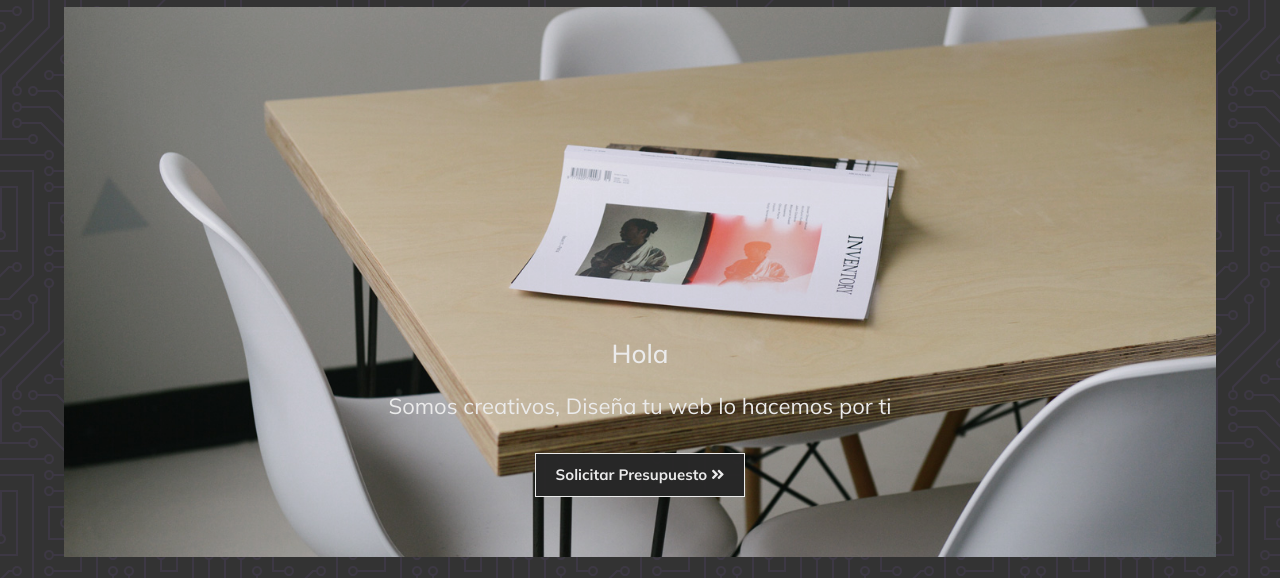
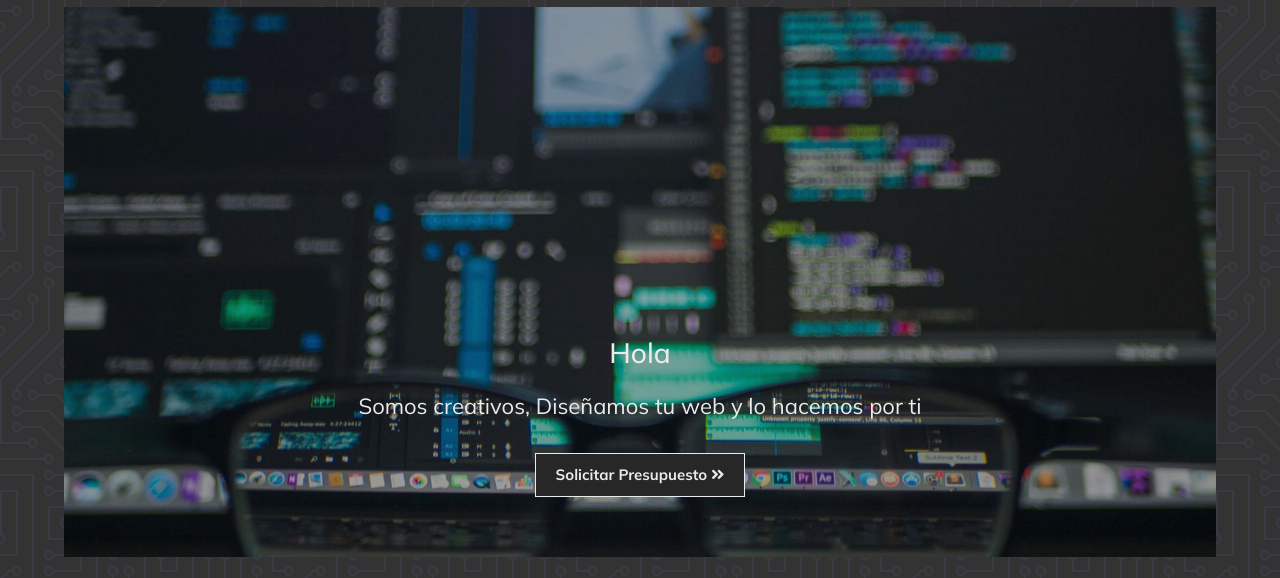
Before and after one commit to studiocodigowp/github, a website: page index.html in a window 1280 px wide. Shown: the part 70-648 px from the top of the page. Drawn offline with nearby package versions, Linux system fonts and the light colour scheme.

Commit message:
javascript1.0

```diff
--- a/index.html
+++ b/index.html
@@ -63,10 +63,10 @@
 <hr>
  <!--hero-->
 <main class="hero container-fluid">
-    <h2 class="titulo1">Hola</h2>
-    <p class="titulo2">Somos creativos, Diseña tu web lo hacemos por ti</p>
+    <h2 id="primero" class="texto1">Hola</h2>
+    <p id="segundo" class="texto2">Somos creativos, Diseñamos tu web y lo hacemos por ti</p>
 <!--Boton-->
-    <a href="./pages/contacto.html" class="btn-hero">Solicitar Presupuesto <i class="fas fa-angle-double-right"></i></a>
+    <a href="" id="btn-hero" class="btn-hero">Solicitar Presupuesto <i class="fas fa-angle-double-right"></i></a>
 </main>
 
 <footer class="text-white container-fluid pt-4">
@@ -86,5 +86,6 @@
 </footer>
 
 <script src="https://cdn.jsdelivr.net/npm/bootstrap@5.1.0/dist/js/bootstrap.bundle.min.js" integrity="sha384-U1DAWAznBHeqEIlVSCgzq+c9gqGAJn5c/t99JyeKa9xxaYpSvHU5awsuZVVFIhvj" crossorigin="anonymous"></script>
+<script src="./js/main.js"></script>
 </body>
 </html>
--- /dev/null
+++ b/js/main.js
@@ -0,0 +1,20 @@
+// SELECTORES INDIVIDUALES
+// getElementById(): selecciona el elemento por su atributo ID
+// querySelector(): Selecciona el elemento con un selector CSS, devolviendo el primer elemento que coincida
+
+//SELECTORES MULTIPLES
+// getElementsByClassName(): Selecciona todos los elementos que tengan la clase especificada
+// getElementsByTagName(): Selecciona todos los elementos por la etiqueta especificada
+// querySelectorAll(): Selecciona todos los elementos con el selector CSS especificado
+
+//-------------------------------------------------------------------------
+
+let boton = document.getElementById("btn-hero");
+
+let segundoParrafo = document.querySelector("#segundo");
+
+let parrafos = document.getElementsByClassName("texto2");
+
+let parrafos2 = document.getElementsByTagName("p");
+
+// let parrafos3 = document.querySelectorAll(".texto1");
--- a/scss/origin.scss
+++ b/scss/origin.scss
@@ -7,10 +7,10 @@
 @import "_contacto";
 @import "_servicios";
 
-.titulo1 {
-    font-size: 26px;
+.texto1 {
+    font-size: 28px;
  }
- .titulo2 {
+ .texto2 {
     font-size: 22px;
  }
 body {
@@ -94,7 +94,7 @@ body {
             width: 100%;
             background-color: red;
             height: 550px;
-            background: url('../images/02.jpg') center center/cover;
+            background: url('../images/04.jpg') center center/cover;
             padding-bottom: 50px;
             display: flex;
             flex-direction: column;
```
Also changed, not shown: css/styles.css, images/04.jpg (added).
